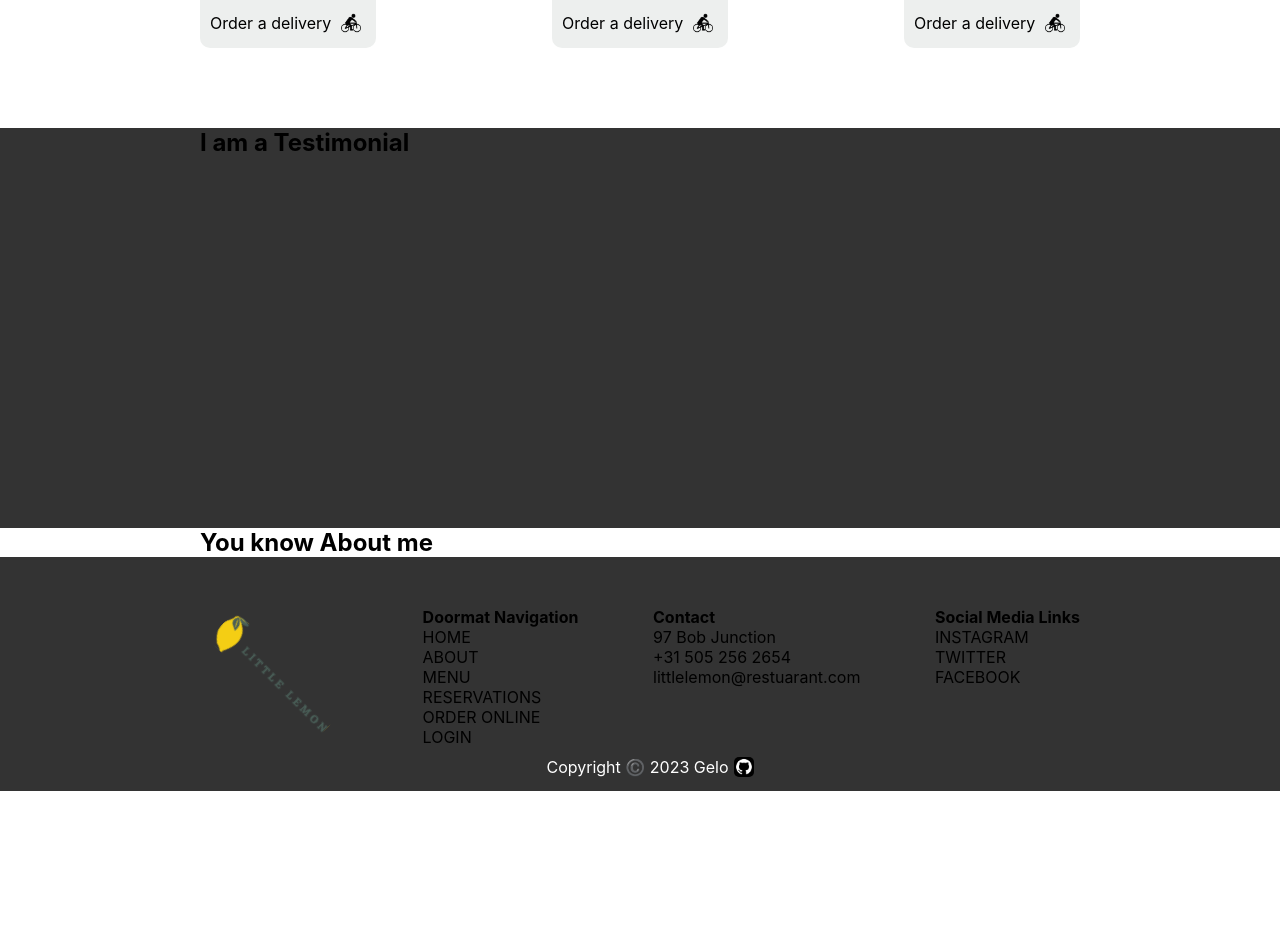
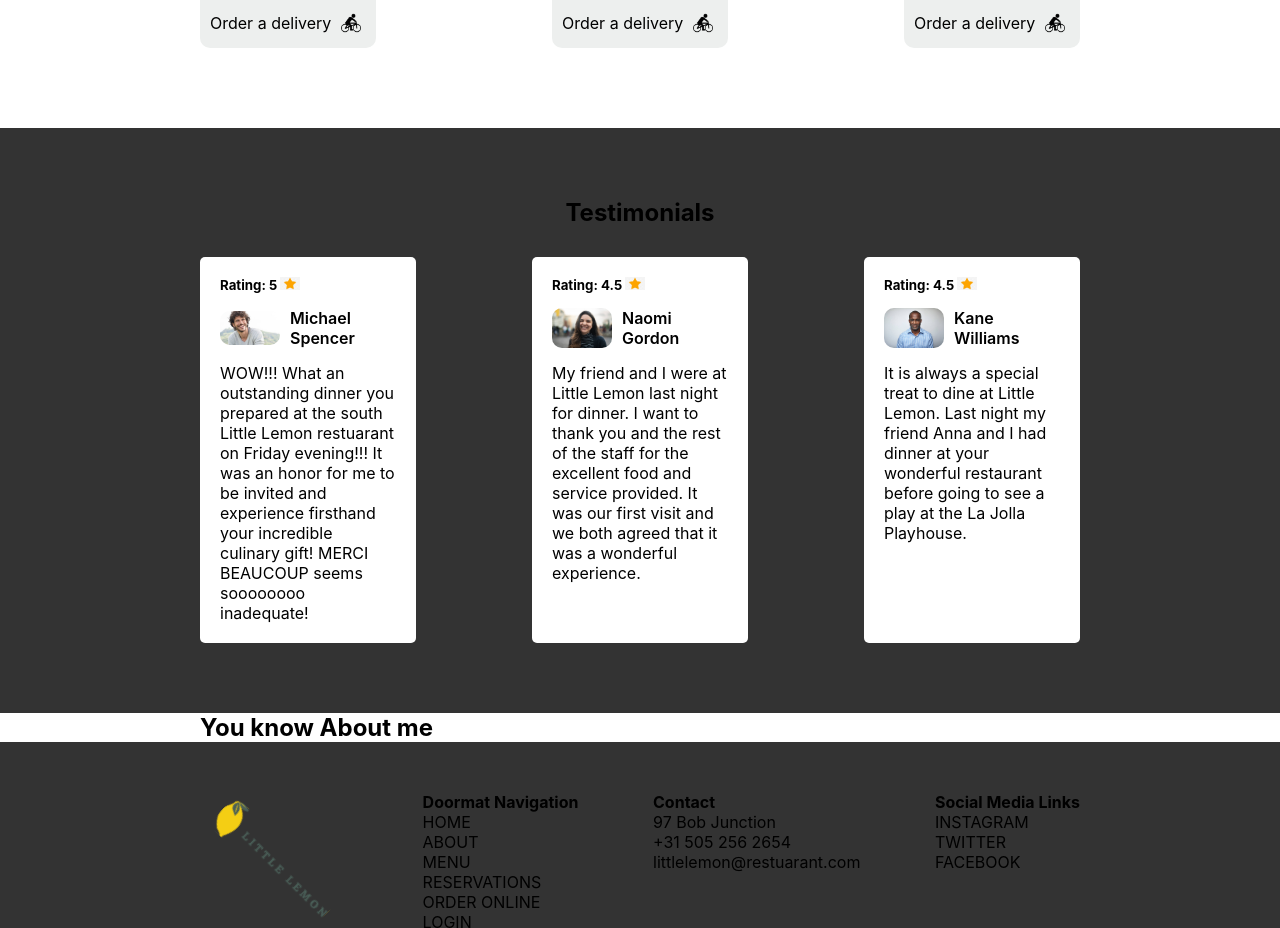
Before and after one commit to markjpT/little-lemon-web-app, a React (Create React App) app: page / in a window 1280 px wide. Shown: the part 890-1818 px from the top of the page. Before the commit the page ends 1681 px from the top, so only its background shows below. Built offline with nearby package versions, Linux system fonts and the light colour scheme.

Commit message:
Add contents for the testimonials section

```diff
--- a/src/App.css
+++ b/src/App.css
@@ -214,6 +214,39 @@ TESTIMONIALS
 *******************************************************************/
 
 #testimonials {
-  height: 400px;
+  padding-top: 70px;
+  padding-bottom: 70px;
   background-color: #333333;
 }
+
+#testimonials > h2 {
+  text-align: center;
+}
+
+.testimonials {
+  display: flex;
+  justify-content: space-between;
+  margin-top: 30px;
+}
+
+.testimonial {
+  width: 20%;
+  background-color: white;
+  padding: 20px;
+  display: flex;
+  flex-direction: column;
+  gap: 15px;
+  border-radius: 5px;
+}
+
+.profile {
+  display: flex;
+  gap: 10px;
+  align-items: center;
+  font-weight: 600;
+}
+
+.profile > img {
+  width: 60px;
+  border-radius: 10px;
+}
--- a/src/components/Testimonials.jsx
+++ b/src/components/Testimonials.jsx
@@ -1,7 +1,23 @@
+import { testimonials } from "./data";
+
 const Testimonials = () => {
     return (
         <section id='testimonials'>
-            <h1>I am a Testimonial</h1>
+            <h2>Testimonials</h2>
+            <view className="testimonials">
+                {testimonials.map(item => {
+                    return (
+                        <view className="testimonial">
+                            <h5>Rating: {item.rating} <img src={require('../icons_assets/star-rating-icon.jpg')} alt='Star icon' width='20px' /></h5>
+                            <view className="profile">
+                                <img src={item.image} alt={item.name} />
+                                <p>{item.name}</p>
+                            </view>
+                            <p>{item.testimonial}</p>
+                        </view>
+                    )
+                })}
+            </view>
         </section>
     )
 }
```
